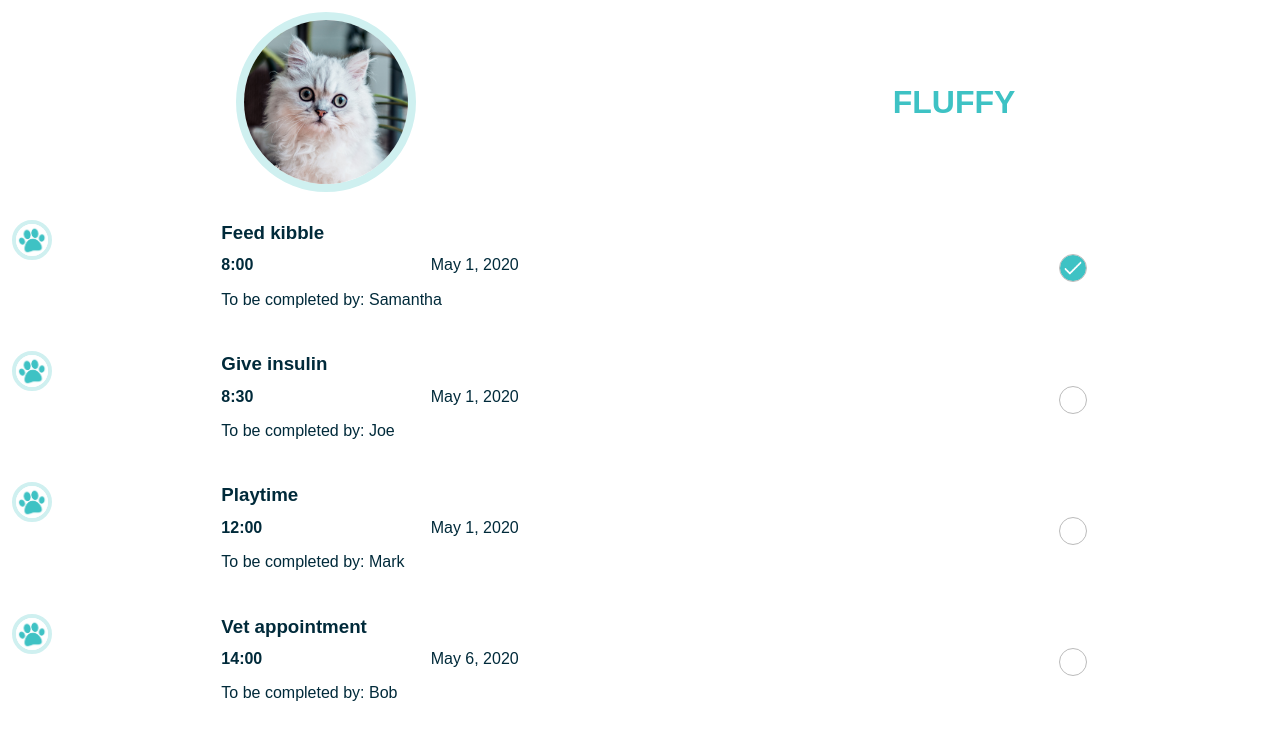
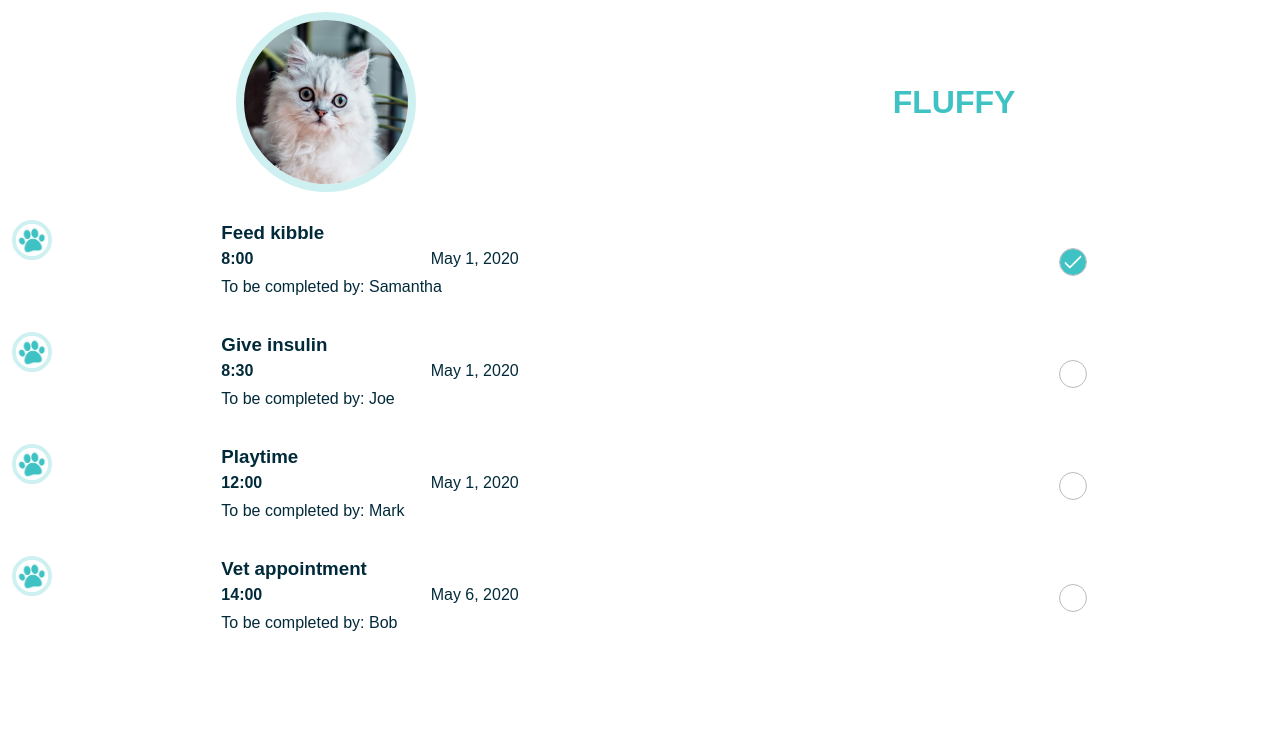
Before and after one commit to nikkypyra/capstone-project, a React (Create React App) app: page /pet-profile in a window 1280 px wide. Shown: the top 740 px of the page. Built offline with nearby package versions, Linux system fonts and the light colour scheme.

Commit message:
Simplify checkbox props

```diff
--- a/src/components/Checkbox.js
+++ b/src/components/Checkbox.js
@@ -1,12 +1,8 @@
 import React from 'react'
 import styled from 'styled-components/macro'
 
-export default function Checkbox({ className, checked, ...props }) {
-  return (
-    <label className={className}>
-      <CheckboxStyled className={className} checked={checked} {...props} />
-    </label>
-  )
+export default function Checkbox({ ...props }) {
+  return <CheckboxStyled {...props} />
 }
 
 const CheckboxStyled = styled.input.attrs({ type: 'checkbox' })`
```
Also changed, not shown: 1 other file (tests, documents, lock files or other folders).
